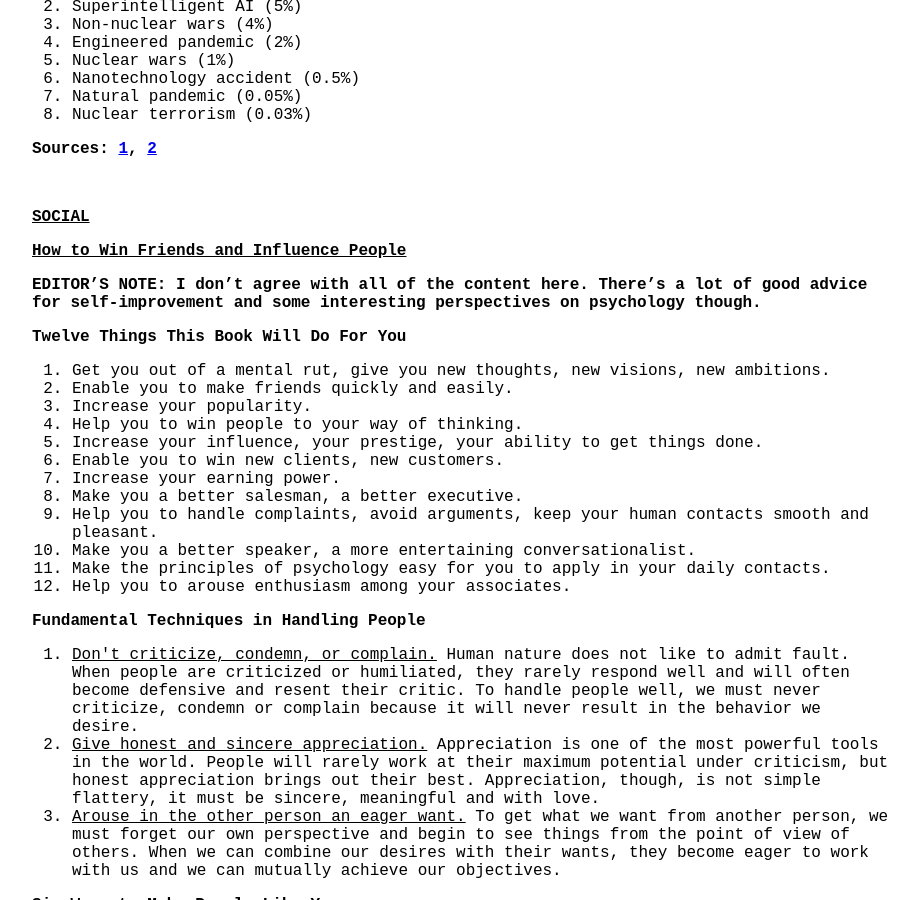
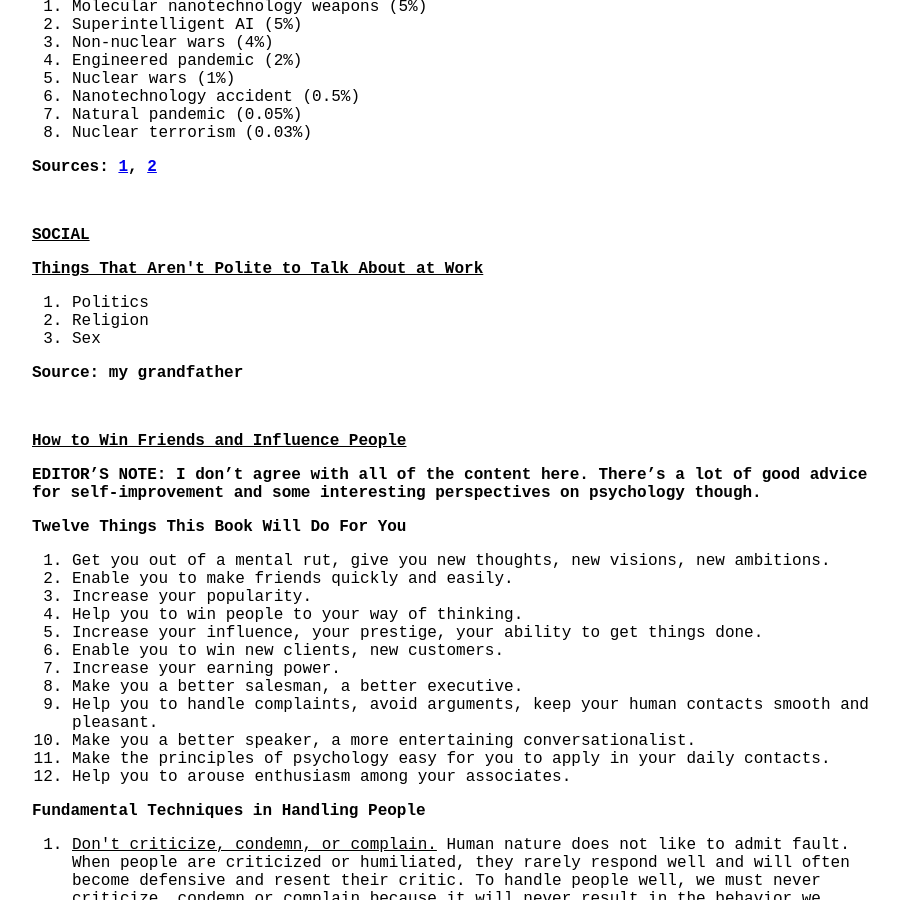
Before and after one commit to bnjs/bnjs.github.io, a Jekyll site: the page built from notes/lists-of-things.md, in a window 1280 px wide and 900 px high, scrolled down 6907 px. Shown: the whole window, without its empty margins (178-1096 px from the left). Built offline with Jekyll 4.4.1, drawn with Linux system fonts in a browser that asks for light colours; nearby versions of some CDN libraries; some of the changed text lies outside the part shown.

Commit message:
Things that aren't polite to talk about at work

```diff
--- a/notes/lists-of-things.md
+++ b/notes/lists-of-things.md
@@ -30,6 +30,7 @@
 - <strong>Sports</strong>
   - <a href="#fifa-world-cup-finals-winners">FIFA World Cup Finals winners</a>
 - <strong>Social</strong>
+  - <a href="#things-that-aren't-polite-to-talk-about-at-work">Things That Aren't Polite to Talk About at Work</a>
   - <a href="#how-to-win-friends-and-influence-people">How to Win Friends and Influence People</a>
 - <strong>Science and Academia</strong>
   - <a href="#millenium-prize-problems">Millenium Prize Problems</a>
@@ -402,6 +403,16 @@
 
 <h2>Social</h2>
 
+<h3 id="things-that-aren't-polite-to-talk-about-at-work">Things That Aren't Polite to Talk About at Work</h3>
+
+1. Politics
+1. Religion
+1. Sex
+
+Source: my grandfather
+
+<br>
+
 <h3 id="how-to-win-friends-and-influence-people">How to Win Friends and Influence People</h3>
 
 EDITOR'S NOTE: I don't agree with all of the content here. There's a lot of good advice for self-improvement and some interesting perspectives on psychology though.
```
